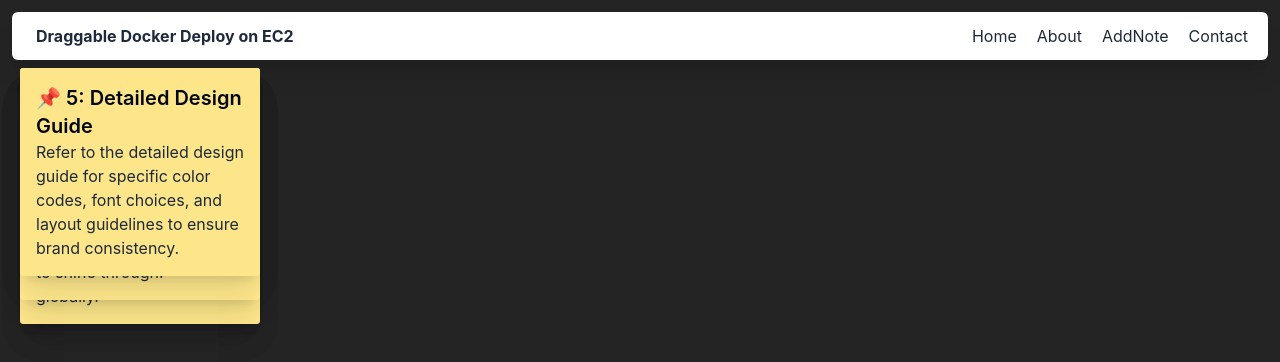
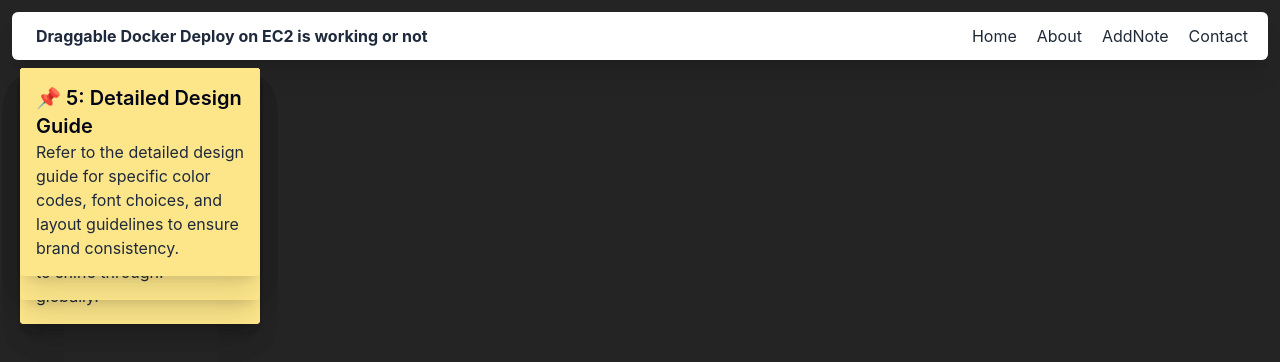
Before and after one commit to amanguptak/React-Draggable-Note, a React (Vite) app: page / in a window 1280 px wide. Shown: the top 362 px of the page. Built offline with nearby package versions, Linux system fonts and the light colour scheme.

Commit message:
checking ci-cd piplines

```diff
--- a/src/components/Navbar.tsx
+++ b/src/components/Navbar.tsx
@@ -5,7 +5,7 @@ const Navbar = () => {
   return (
     <div className="p-2 py-3 flex justify-between items-center shadow-xl rounded-md bg-white">
       <div className="logo">
-      <p className='font-bold text-slate-800 mx-4'>Draggable Docker Deploy on EC2</p>
+      <p className='font-bold text-slate-800 mx-4'>Draggable Docker Deploy on EC2 is working or not </p>
       </div>
       <div className="flex space-x-5 mx-3">
         <Link to="/" className="text-gray-800 hover:text-blue-600">Home</Link>
```
